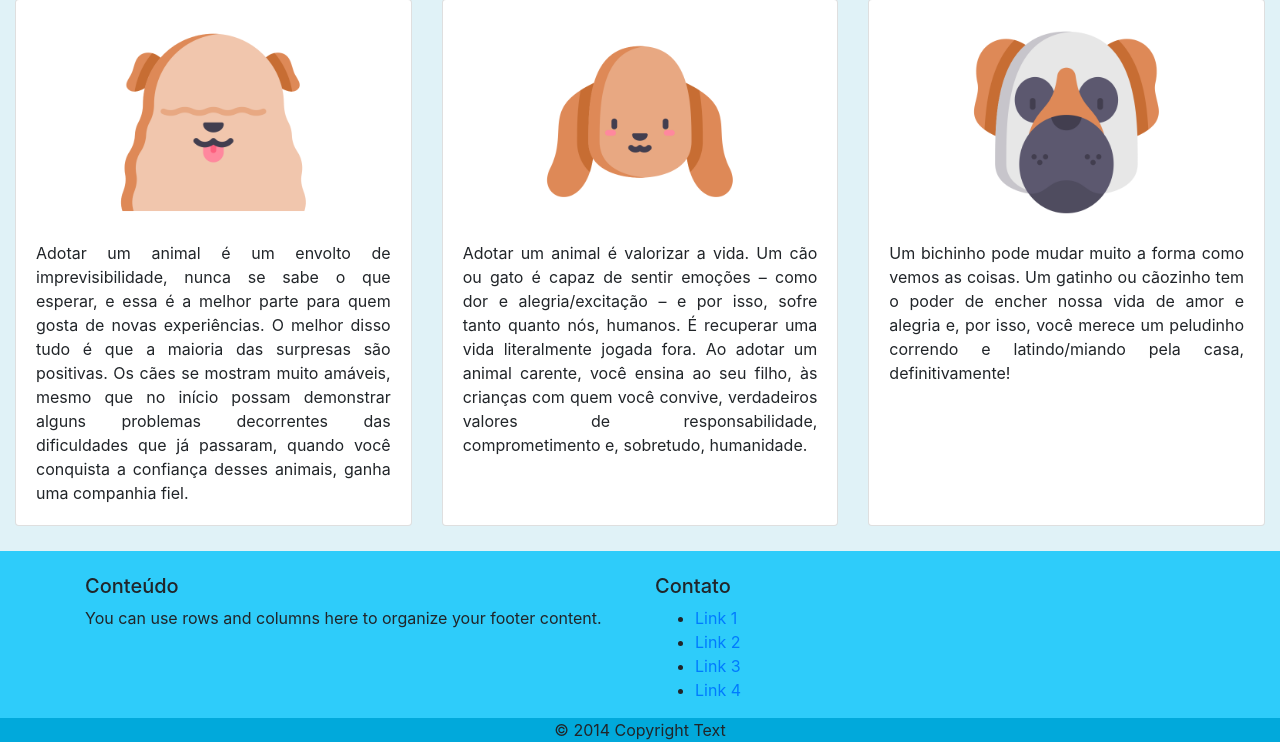
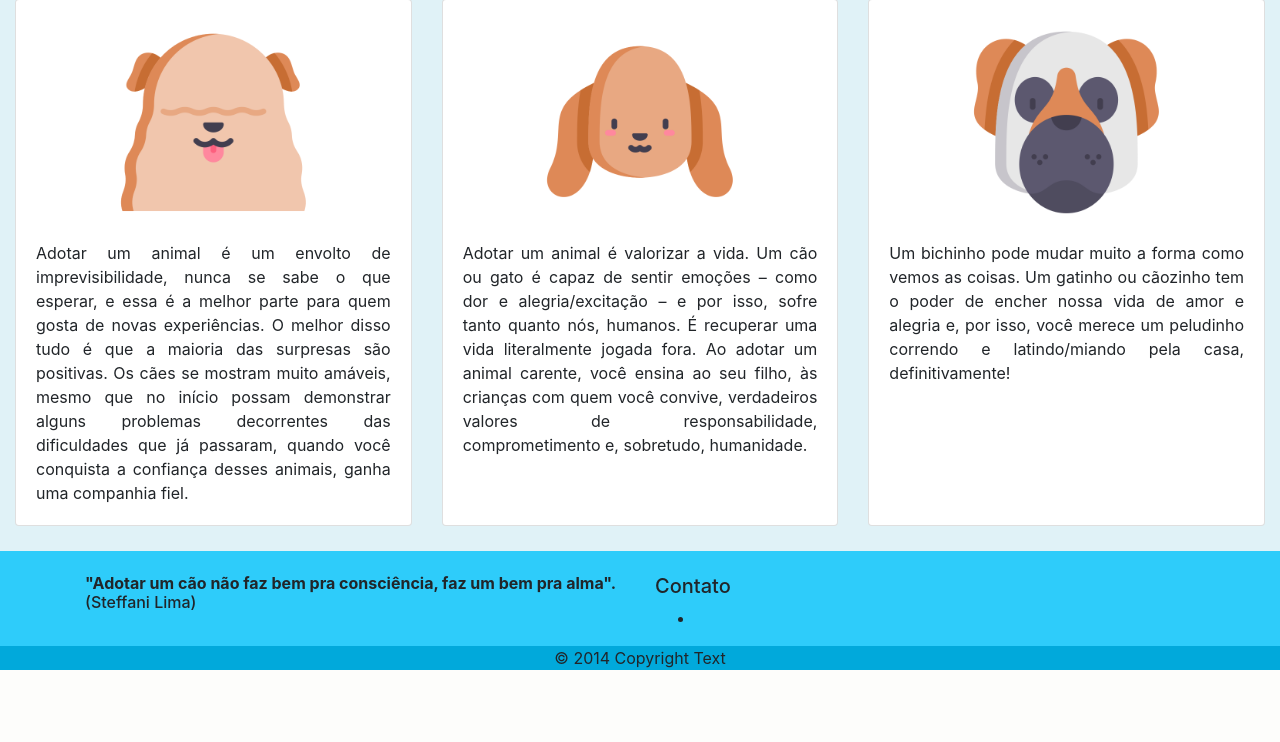
Before and after one commit to cangussukamilly/site, a Flask app: page / in a window 1280 px wide. Shown: the part 640-1382 px from the top of the page. After the commit the page ends 1310 px from the top, so only its background shows below. Run offline with Flask 2, Linux system fonts and the light colour scheme; some libraries are stand-ins or nearby versions.

Commit message:
Modificações na base

```diff
--- a/templates/base.html
+++ b/templates/base.html
@@ -29,16 +29,14 @@
     <div class="container">
       <div class="row">
         <div class="col l6 s12" style="margin-top: 2%;">
-          <h5 class="white-text">Conteúdo</h5>
-          <p class="grey-text text-lighten-4">You can use rows and columns here to organize your footer content.</p>
+          <h6><p class="grey-text text-lighten-4"><b>"Adotar um cão não faz bem pra consciência, faz um bem pra alma".</b> (Steffani Lima)</p></h6>
         </div>
         <div class="col l4 offset-l2 s12" style=" margin-top: 2%;">
           <h5 class="white-text">Contato</h5>
           <ul>
-            <li><a class="grey-text text-lighten-3" href="#!">Link 1</a></li>
-            <li><a class="grey-text text-lighten-3" href="#!">Link 2</a></li>
-            <li><a class="grey-text text-lighten-3" href="#!">Link 3</a></li>
-            <li><a class="grey-text text-lighten-3" href="#!">Link 4</a></li>
+            <li><a class="grey-text text-lighten-3" href="https://www.instagram.com/?hl=pt-br">
+              <ion-icon name="logo-instagram"></ion-icon>
+            </a></li>
           </ul>
         </div>
       </div>
```
